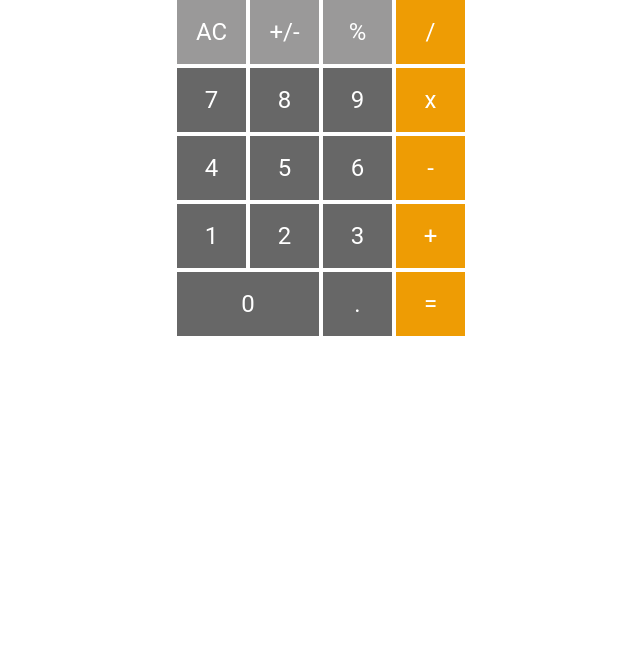
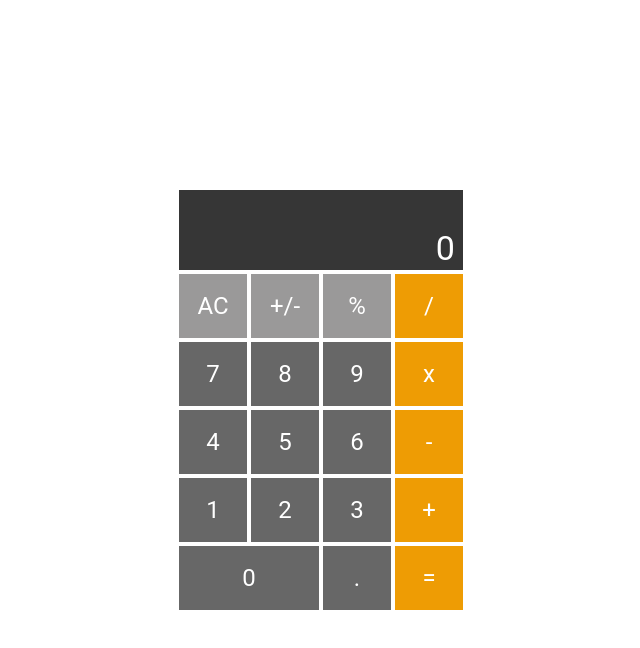
Before and after one commit to Bedlam343/Calculator, a React (Create React App) app in the folder frontend/: page / in a window 1280 px wide. Shown: the top 648 px of the page, without its empty margins (319-959 px from the left). Built offline with nearby package versions, Linux system fonts and the light colour scheme.

Commit message:
add screen

```diff
--- a/frontend/src/App.module.css
+++ b/frontend/src/App.module.css
@@ -1,4 +1,12 @@
 .box {
   display: flex;
   justify-content: center;
+  align-items: center;
+  min-height: 100vh;
+  border-radius: 0px;
 }
+
+.grid {
+  display: flex;
+  justify-content: center;
+}
--- a/frontend/src/App.tsx
+++ b/frontend/src/App.tsx
@@ -1,13 +1,23 @@
+import { useState } from "react";
+import { Grid } from "@mui/material";
+
 import Screen from "./components/Screen";
 import FullGrid from "./components/Grids/FullGrid";
 import cssClasses from "./App.module.css";
 
 function App() {
-  const { box } = cssClasses;
+  const [screenValue, setScreenValue] = useState("0");
+  const { box, grid } = cssClasses;
   return (
     <div className={box}>
-      <Screen />
-      <FullGrid />
+      <Grid sx={{ width: "18em" }} container columns={1} spacing={0.5}>
+        <Grid className={grid} item xs={1}>
+          <Screen value={screenValue} />
+        </Grid>
+        <Grid className={grid} item xs={1}>
+          <FullGrid />
+        </Grid>
+      </Grid>
     </div>
   );
 }
--- a/frontend/src/components/Screen.module.css
+++ b/frontend/src/components/Screen.module.css
@@ -0,0 +1,12 @@
+.screen {
+  display: flex;
+  justify-content: flex-end;
+  align-items: flex-end;
+  min-height: 5em;
+  background: rgb(54, 54, 54);
+  padding-right: 0.5em;
+}
+
+.text {
+  color: white;
+}
--- a/frontend/src/components/Screen.tsx
+++ b/frontend/src/components/Screen.tsx
@@ -1,5 +1,15 @@
-const Screen = () => {
-  return <></>;
+import { Grid, Typography } from "@mui/material";
+import cssClasses from "./Screen.module.css";
+
+const Screen: React.FC<{ value: string }> = ({ value }) => {
+  const { screen, text } = cssClasses;
+  return (
+    <Grid className={screen} item xs={1}>
+      <Typography className={text} variant="h4">
+        {value}
+      </Typography>
+    </Grid>
+  );
 };
 
 export default Screen;
```
Also changed, not shown: frontend/src/store/calculator-context.ts (added).
